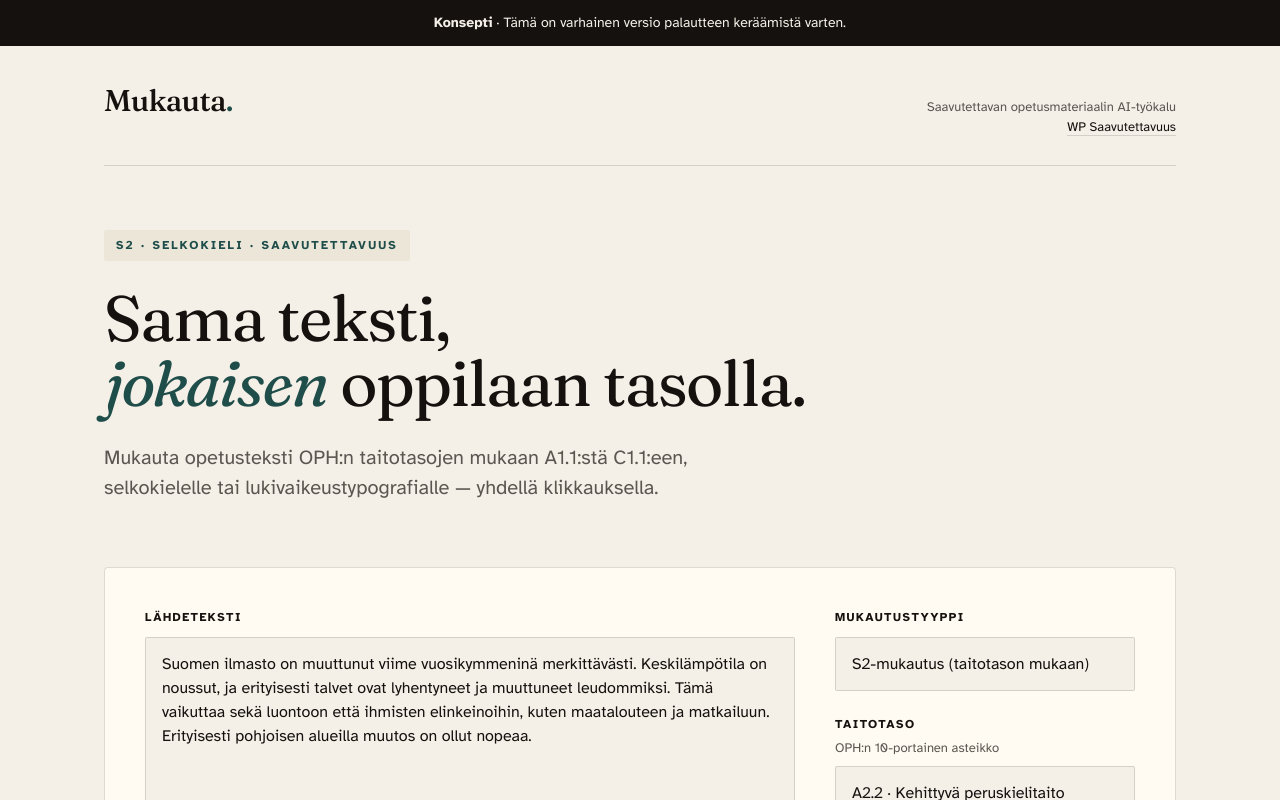
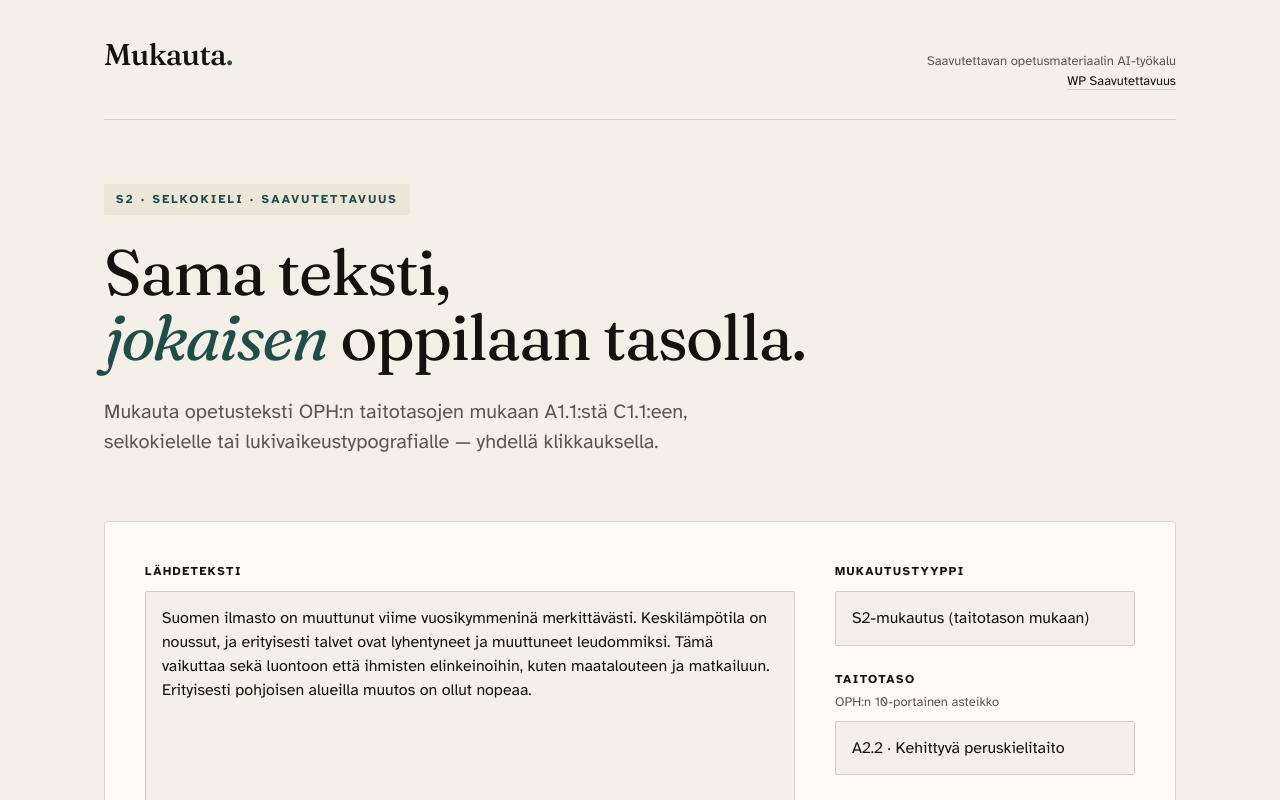
Before and after one commit to mikko-lab/mukauta-, a Next.js app: page / in a window 1280 px wide. Shown: the top 800 px of the page. Built offline with nearby package versions, Linux system fonts and the light colour scheme.

Commit message:
Remove konsepti banner

```diff
--- a/src/app/page.tsx
+++ b/src/app/page.tsx
@@ -163,20 +163,7 @@ export default function Home() {
         Siirry pääsisältöön
       </a>
 
-      <div
-        style={{
-          background: "var(--ink)",
-          color: "var(--paper)",
-          padding: "12px 24px",
-          textAlign: "center",
-          fontSize: "14px",
-        }}
-        role="status"
-      >
-        <strong>Konsepti</strong> · Tämä on varhainen versio palautteen keräämistä varten.
-      </div>
-
-      <div className="wrap">
+<div className="wrap">
         <header
           style={{
             display: "flex",
```
